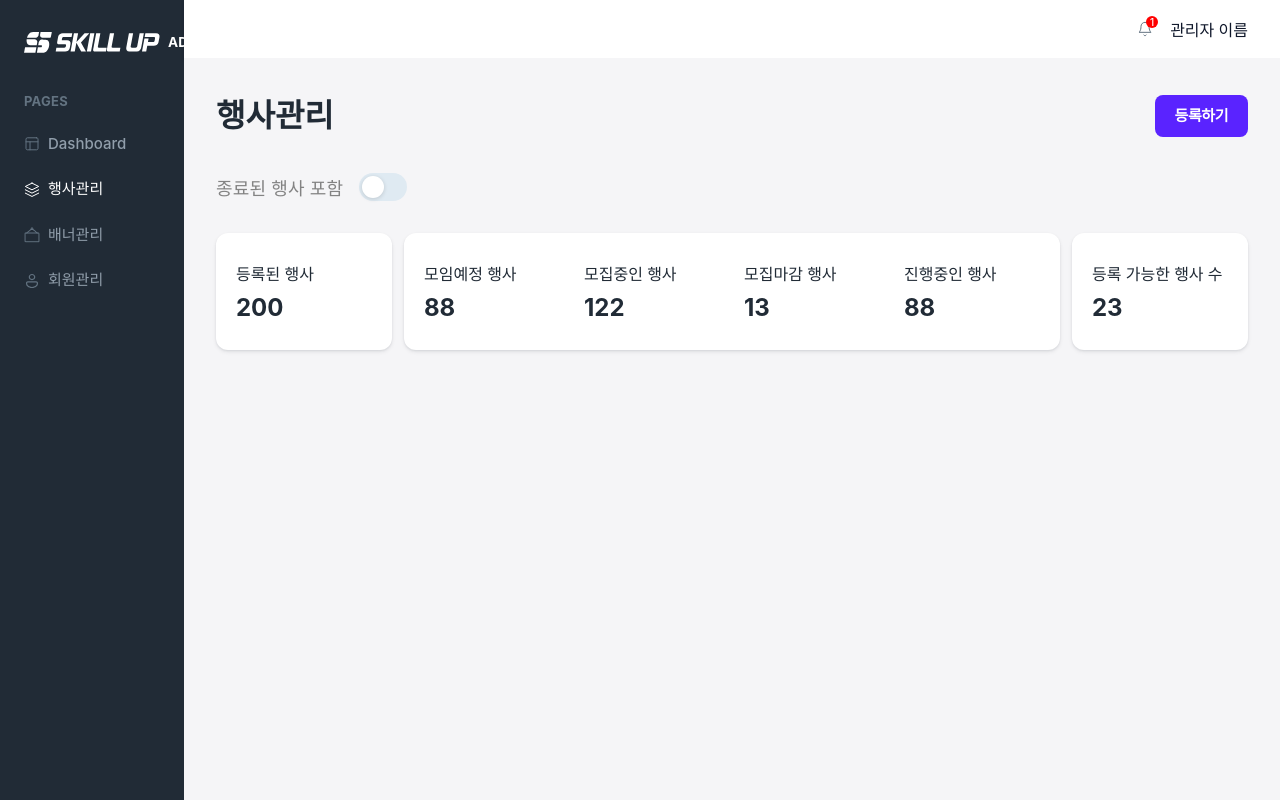
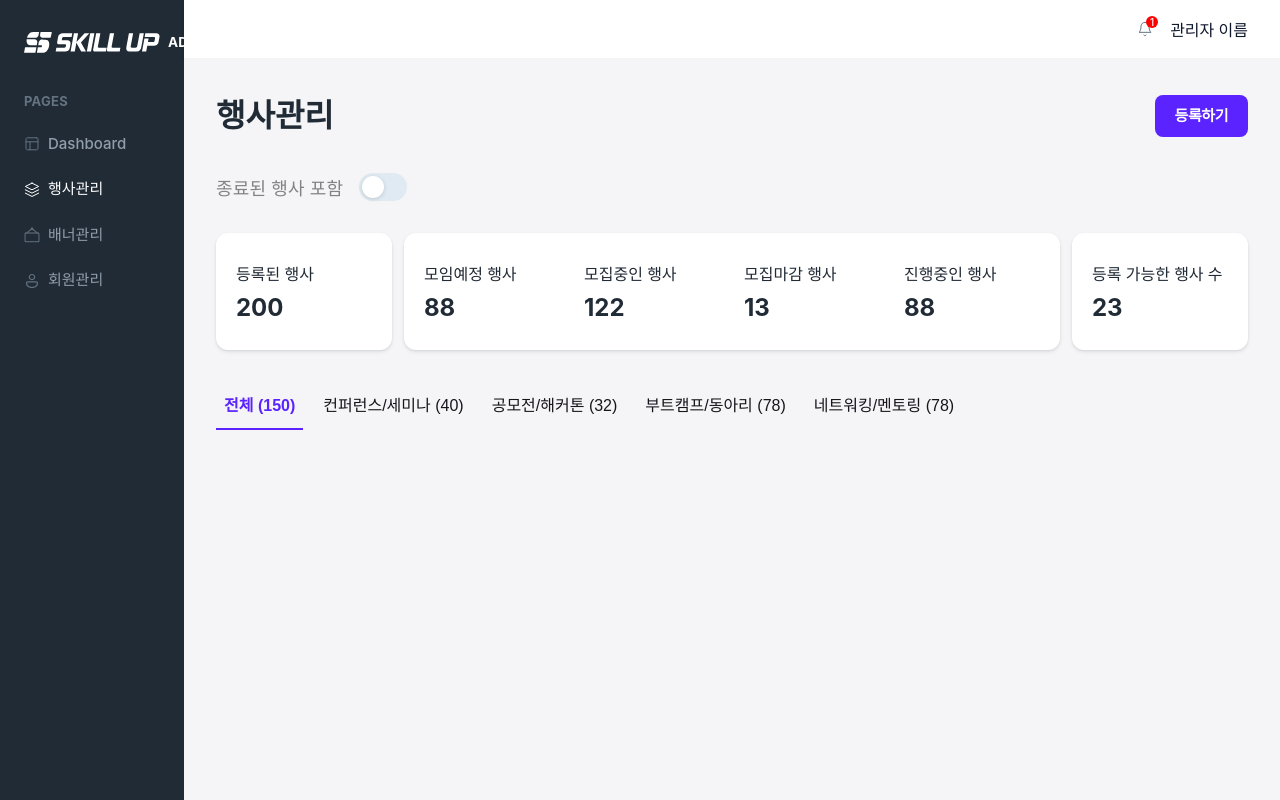
Before and after one commit to SKILLUP-FRONTEND/SkillUp_Admin, a Next.js app: page /admin/events in a window 1280 px wide. Built offline with nearby package versions, Linux system fonts and the light colour scheme; a web font is replaced by a local one.

Commit message:
:lipstick: Style: 필터탭 공통 컴포넌트화 (#6)

```diff
--- a/src/app/admin/events/EventsPageContent.tsx
+++ b/src/app/admin/events/EventsPageContent.tsx
@@ -9,8 +9,24 @@
 import SummaryCard from "@/components/events/SummaryCard";
 import styles from "./events.module.css";
 import ToggleSwitch from "@/components/common/toggle/ToggleSwitch";
+import CategoryFilterTabs from "@/components/common/filter/CategoryFilterTabs";
+import { useState } from "react";
+
+const categories = [
+  { label: "전체", count: 150, value: "all" },
+  { label: "컨퍼런스/세미나", count: 40, value: "conference" },
+  { label: "공모전/해커톤", count: 32, value: "competition" },
+  { label: "부트캠프/동아리", count: 78, value: "bootcamp" },
+  { label: "네트워킹/멘토링", count: 78, value: "networking" },
+];
 
 export default function EventsPageContent() {
+  const [selected, setSelected] = useState("all");
+
+  const onSelect = (value: string) => {
+    setSelected(value);
+  };
+
   return (
     <div className={styles.eventsSection}>
       <div className={styles.eventsHeader}>
@@ -32,6 +48,13 @@ export default function EventsPageContent() {
           <SummaryCard items={[{ title: "등록 가능한 행사 수", count: 23 }]} />
         </div>
       </div>
+      <div className={styles.eventsTable}>
+        <CategoryFilterTabs
+          categories={categories}
+          selected={selected}
+          onSelect={onSelect}
+        />
+      </div>
     </div>
   );
 }
--- a/src/app/admin/events/events.module.css
+++ b/src/app/admin/events/events.module.css
@@ -9,6 +9,7 @@
 .eventsSection {
   display: flex;
   flex-direction: column;
+  gap: 2rem;
 }
 
 .eventsHeader {
--- a/src/components/members/MemberFilterTabs/style.module.css
+++ b/src/components/common/filter/CategoryFilterTabs.module.css
@@ -1,17 +1,17 @@
-/* src/components/members/MemberFilterTabs/style.module.css */
+/* src/components/common/filter/CategoryFilterTabs.module.css */
 
 /*
   담당자 : 김은혜
-  최초 작성일 : 2025-08-31
-  최종 수정일 : 2025-08-31
+  최초 작성일 : 2025-09-16
+  최종 수정일 : 2025-09-16
 */
 
-.tabWrapper {
+.categoryFilterTabs {
   display: flex;
   gap: 0.75rem;
 }
 
-.tabItem {
+.categoryFilterTab {
   background: none;
   border: none;
   padding: 0.75rem 0.5rem;
@@ -25,7 +25,7 @@
   height: 3rem;
 }
 
-.tabItem.active {
+.categoryFilterTab.active {
   color: #5a23ff;
   font-weight: 600;
   line-height: 1.5rem;
--- /dev/null
+++ b/src/components/common/filter/CategoryFilterTabs.tsx
@@ -0,0 +1,37 @@
+// src/components/common/filter/CategoryFilterTabs.tsx
+
+/*
+  담당자 : 김은혜
+  최초 작성일 : 2025-09-16
+  최종 수정일 : 2025-09-16
+*/
+
+import styles from "./CategoryFilterTabs.module.css";
+
+interface Category {
+  label: string;
+  count: number;
+  value: string;
+}
+
+interface CategoryFilterTabsProps {
+  categories: Category[];
+  selected: string;
+  onSelect: (value: string) => void;
+}
+
+export default function CategoryFilterTabs({ categories, selected, onSelect }: CategoryFilterTabsProps) {
+  return (
+    <div className={styles.categoryFilterTabs}>
+      {categories.map((category) => (
+        <button
+          key={category.value}
+          className={`${styles.categoryFilterTab} ${selected === category.value ? styles.active : ""}`}
+          onClick={() => onSelect(category.value)}
+        >
+          {category.label} ({category.count})
+        </button>
+      ))}
+    </div>
+  );
+}
```
Also changed, not shown: src/app/admin/members/MembersPageContent.tsx (+13 -3 lines), src/components/members/MemberFilterTabs/index.tsx (deleted, +0 -45 lines), src/components/members/MemberFilterToggle/index.tsx (deleted, +0 -32 lines), src/components/members/MemberFilterToggle/style.module.css (deleted, +0 -53 lines).
